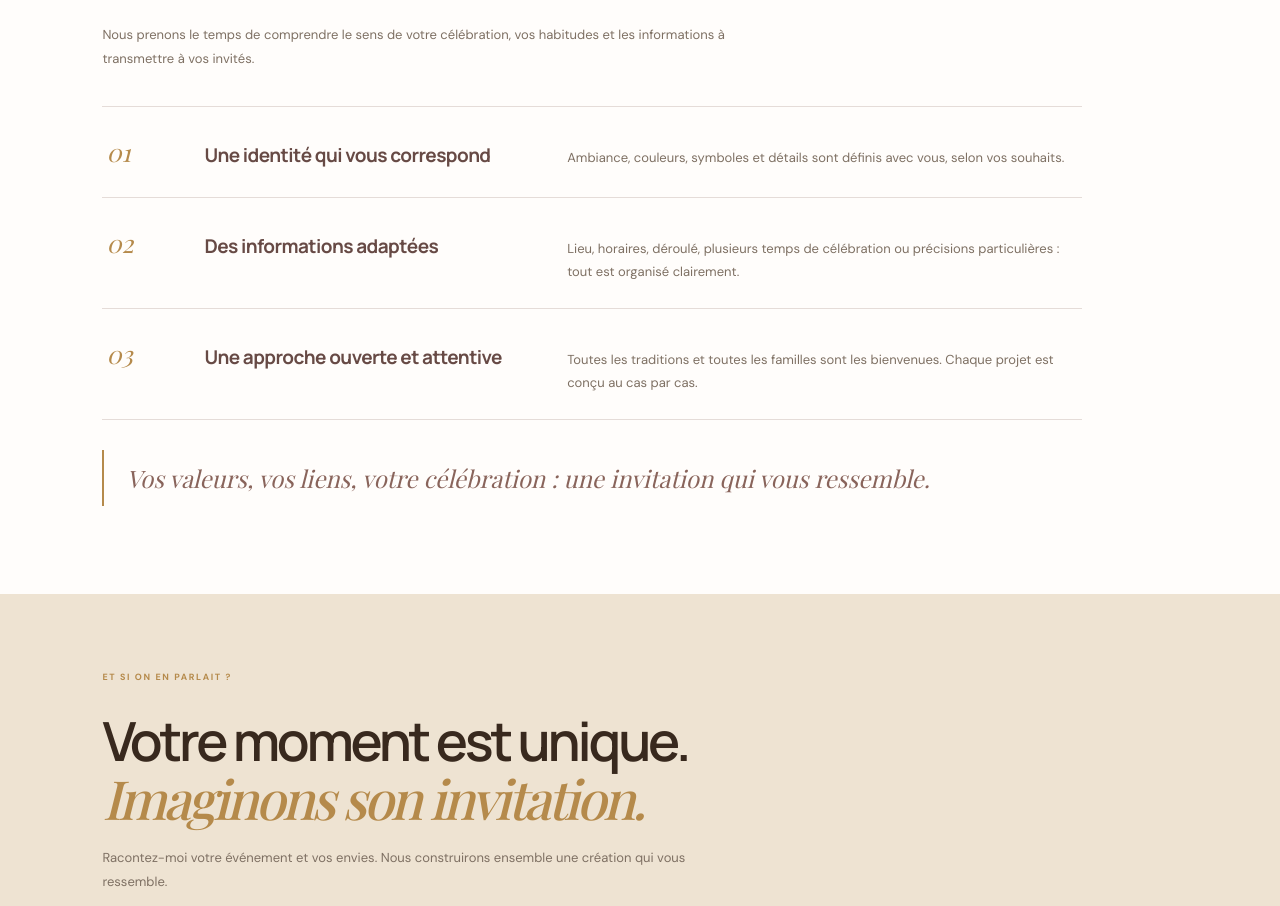
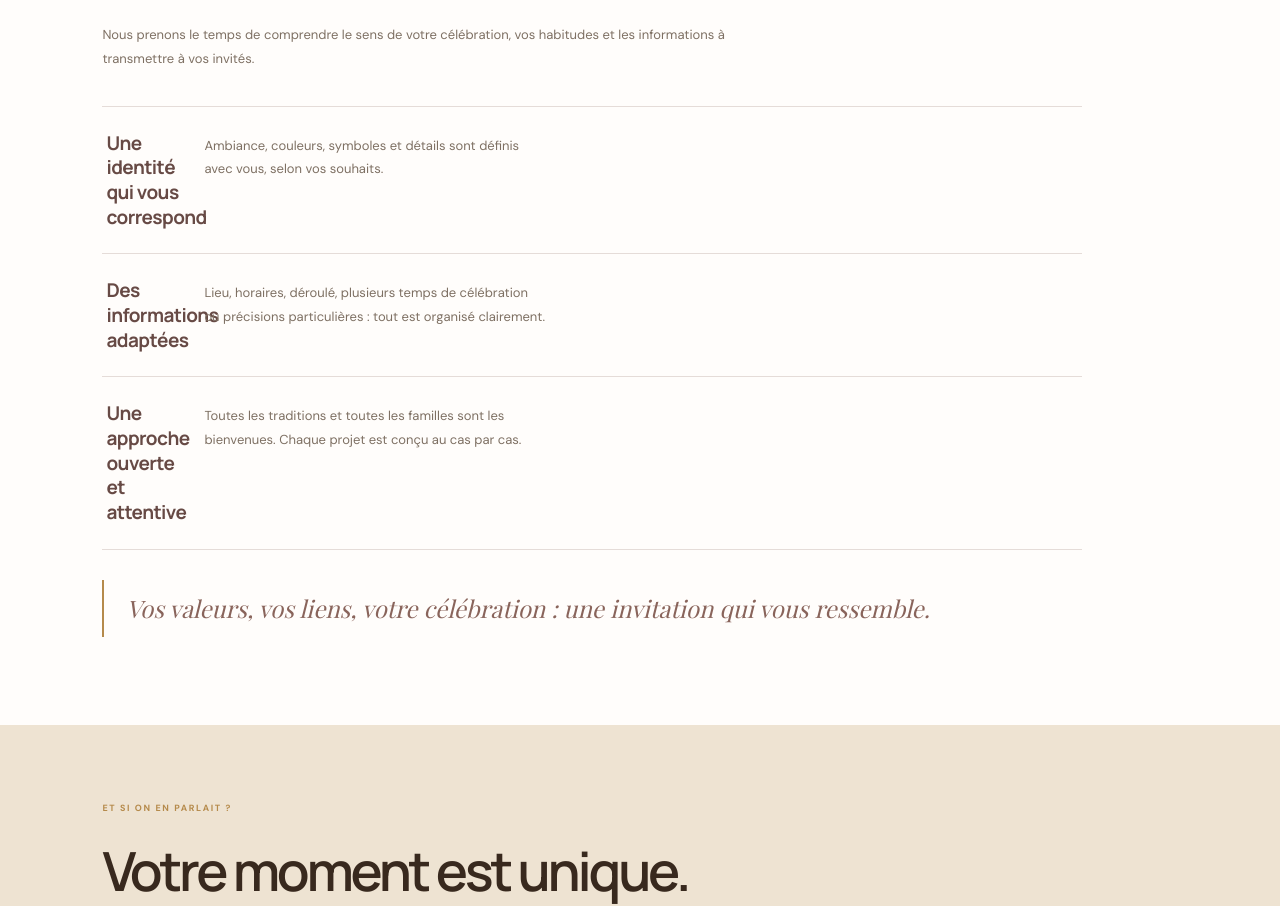
Before and after one commit to chirelhalioua/C-by-C, a Nuxt app: page /ceremonies-traditions in a window 1280 px wide. Shown: the part 968-1874 px from the top of the page. Built offline with nearby package versions, Linux system fonts and the light colour scheme; a web font is replaced by a local one.

Commit message:
Retirer la numérotation des pages occasions

```diff
--- a/pages/ceremonies-traditions.vue
+++ b/pages/ceremonies-traditions.vue
@@ -32,17 +32,14 @@ const closeMenu = () => { menuOpen.value = false }
         </div>
         <div class="occasion-detail-features" aria-label="Les détails de votre création">
           <article class="occasion-detail-feature">
-            <span class="occasion-detail-number">01</span>
             <h3>Une identité qui vous correspond</h3>
             <p>Ambiance, couleurs, symboles et détails sont définis avec vous, selon vos souhaits.</p>
           </article>
           <article class="occasion-detail-feature">
-            <span class="occasion-detail-number">02</span>
             <h3>Des informations adaptées</h3>
             <p>Lieu, horaires, déroulé, plusieurs temps de célébration ou précisions particulières : tout est organisé clairement.</p>
           </article>
           <article class="occasion-detail-feature">
-            <span class="occasion-detail-number">03</span>
             <h3>Une approche ouverte et attentive</h3>
             <p>Toutes les traditions et toutes les familles sont les bienvenues. Chaque projet est conçu au cas par cas.</p>
           </article>
```
